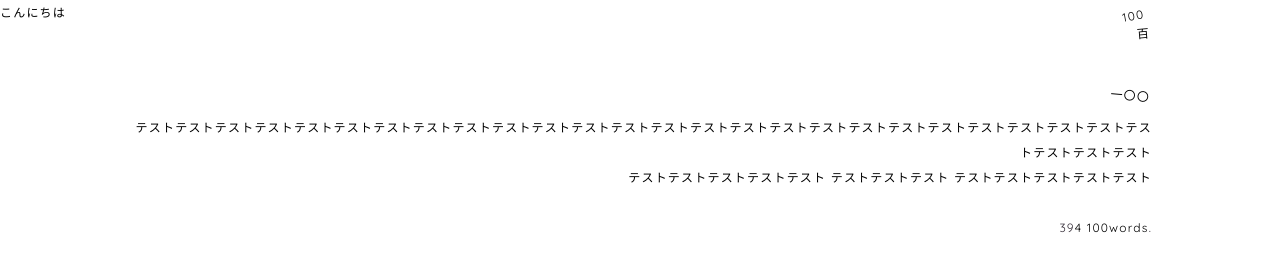
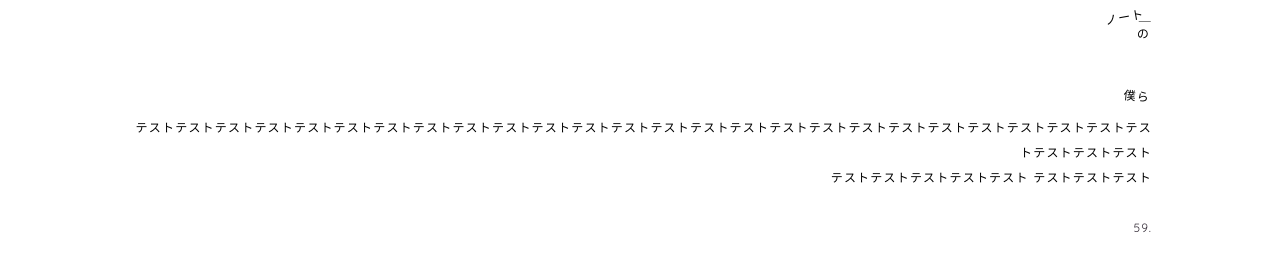
Before and after one commit to takesomi/eureka, a plain HTML site: page index.html in a window 1280 px wide. Drawn offline with Linux system fonts and the light colour scheme.

Commit message:
Create index.html

```diff
--- a/index.html
+++ b/index.html
@@ -113,25 +113,23 @@ input[type=submit]{
 </style>
   </head>
   <body>
-    <p>こんにちは</p>
-    <p></p>
-    <p></p>
 <script src="//accaii.com/takesomi/script.js" async></script><noscript><img src="//accaii.com/takesomi/script?guid=on"></noscript>
 
 
 <div class="all">
-<div class="link1">一〇〇</div>
-<div class="link2">百</div>
-<div class="link3">100</div>
+￣
+<div class="link1">僕ら</div>
+<div class="link2">の</div>
+<div class="link3">ノート</div>
 テストテストテストテストテストテストテストテストテストテストテストテストテストテストテストテストテストテストテストテストテストテストテストテストテストテストテストテストテスト
 <br>
 テストテストテストテストテスト
 テストテストテスト
 
-テストテストテストテストテスト
+
 <br><br>
 
-<a href="http://sameha.ws/click.cgi?id=sw">39</a>4 100words<a href="http://tksm.87560.clap.r.xria.biz/?guid=on">.</a>
+<a href="http://go-q.tumblr.com">59</a><a href="http://tksm.87560.clap.r.xria.biz/?guid=on">.</a>
 
 </div>
 
```
